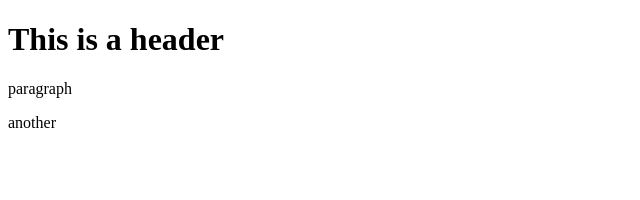
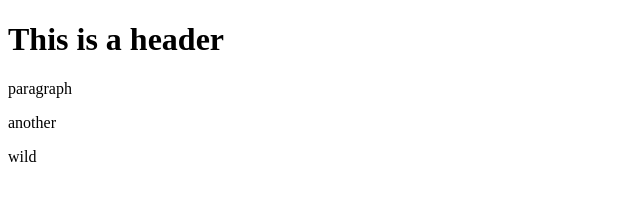
Before and after one commit to mcorriedo/git-test, a website: page index.html in a window 1280 px wide. Shown: the full height of the page, 0-640 px from the left. Drawn offline with Linux system fonts and the light colour scheme.

```diff
--- a/index.html
+++ b/index.html
@@ -11,5 +11,6 @@
         paragraph
     </p>
     <p>another</p>
+    <p>wild</p>
 </body>
 </html>
```
Also changed, not shown: package.json (added, +24 -0 lines), 2 other files.
